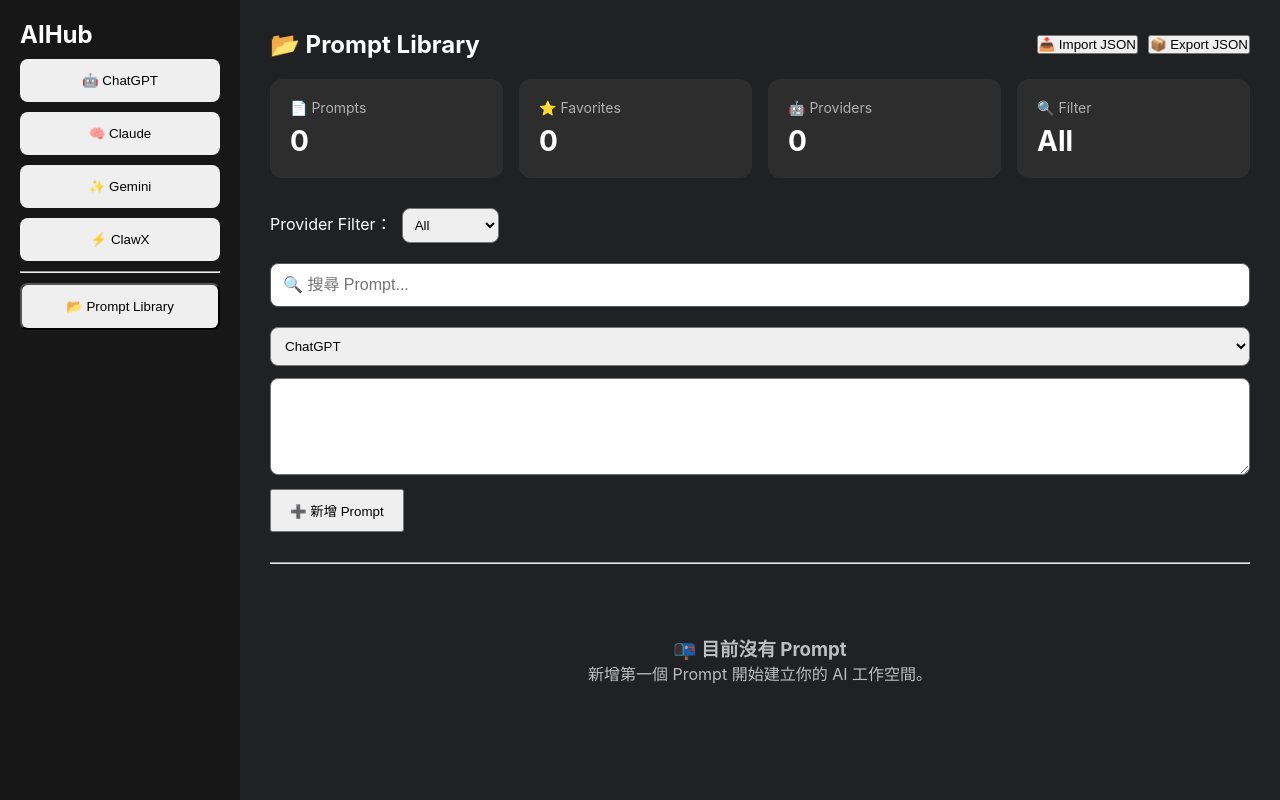
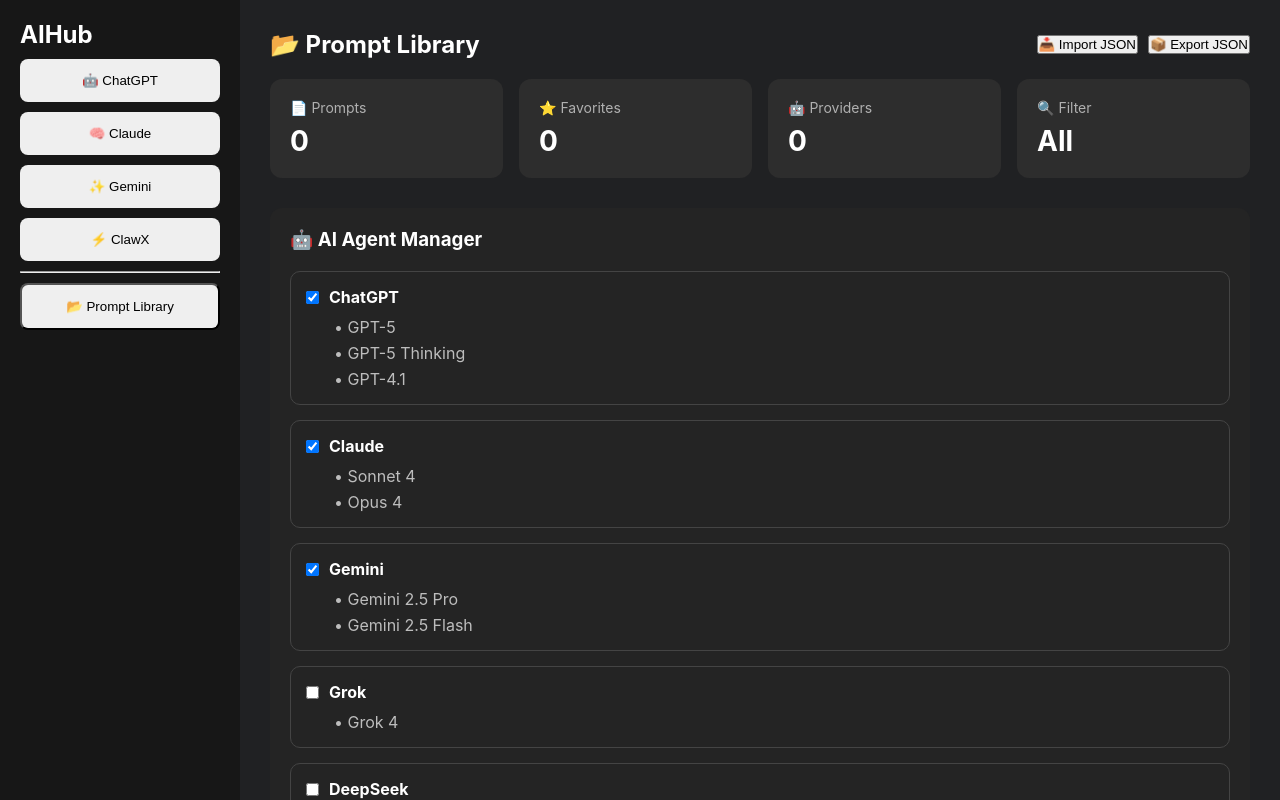
Before and after one commit to samaiai873-sudo/AIHub, a React (Vite) app: page / in a window 1280 px wide. Both pictures are taken after a click on the button "📂 Prompt Library". Built offline with nearby package versions, Linux system fonts and the light colour scheme.

Commit message:
feat: complete Sprint 5B AI Agent Manager

```diff
--- /dev/null
+++ b/src/components/AIAgentManager.tsx
@@ -0,0 +1,78 @@
+import { aiPlatforms } from "../data/aiPlatforms";
+import useAgents from "../hooks/useAgents";
+
+export default function AIAgentManager() {
+  const {
+    isEnabled,
+    toggleAgent,
+  } = useAgents();
+
+  return (
+    <div
+      style={{
+        background: "#242424",
+        borderRadius: 12,
+        padding: 20,
+        marginBottom: 25,
+      }}
+    >
+      <h3
+        style={{
+          marginTop: 0,
+          marginBottom: 20,
+        }}
+      >
+        🤖 AI Agent Manager
+      </h3>
+
+      {aiPlatforms.map((platform) => (
+        <div
+          key={platform.id}
+          style={{
+            border: "1px solid #444",
+            borderRadius: 10,
+            padding: 15,
+            marginBottom: 15,
+          }}
+        >
+          <div
+            style={{
+              display: "flex",
+              alignItems: "center",
+              gap: 10,
+              marginBottom: 10,
+            }}
+          >
+            <input
+              type="checkbox"
+              checked={isEnabled(platform.id)}
+              onChange={() =>
+                toggleAgent(platform.id)
+              }
+            />
+
+            <strong>
+              {platform.name}
+            </strong>
+          </div>
+
+          <div
+            style={{
+              marginLeft: 28,
+              color: "#bdbdbd",
+              display: "flex",
+              flexDirection: "column",
+              gap: 6,
+            }}
+          >
+            {platform.models.map((model) => (
+              <span key={model.id}>
+                • {model.name}
+              </span>
+            ))}
+          </div>
+        </div>
+      ))}
+    </div>
+  );
+}
--- a/src/components/PromptForm.tsx
+++ b/src/components/PromptForm.tsx
@@ -1,38 +1,116 @@
-import { providers } from "../data/providers";
+import { useEffect } from "react";
+
+import { aiPlatforms } from "../data/aiPlatforms";
+import useAgents from "../hooks/useAgents";
 
 type PromptFormProps = {
   value: string;
-  provider: string;
+  platform: string;
+  model: string;
   onChange: (value: string) => void;
-  onProviderChange: (provider: string) => void;
+  onPlatformChange: (platform: string) => void;
+  onModelChange: (model: string) => void;
   onSubmit: () => void;
 };
 
 export default function PromptForm({
   value,
-  provider,
+  platform,
+  model,
   onChange,
-  onProviderChange,
+  onPlatformChange,
+  onModelChange,
   onSubmit,
 }: PromptFormProps) {
+  const { enabledAgents } = useAgents();
+
+  const enabledPlatforms = aiPlatforms.filter((item) =>
+    enabledAgents.includes(item.id)
+  );
+
+  const currentPlatform =
+    enabledPlatforms.find((item) => item.id === platform) ??
+    enabledPlatforms[0];
+
+  useEffect(() => {
+    if (!currentPlatform) return;
+
+    if (platform !== currentPlatform.id) {
+      onPlatformChange(currentPlatform.id);
+      return;
+    }
+
+    const modelExists = currentPlatform.models.some(
+      (item) => item.id === model
+    );
+
+    if (!modelExists) {
+      onModelChange(currentPlatform.models[0].id);
+    }
+  }, [
+    currentPlatform,
+    platform,
+    model,
+    onPlatformChange,
+    onModelChange,
+  ]);
+
+  if (enabledPlatforms.length === 0) {
+    return (
+      <div
+        style={{
+          padding: 20,
+          borderRadius: 8,
+          background: "#2d2d2d",
+          color: "white",
+        }}
+      >
+        ⚠️ 請先到 AI Agent Manager 啟用至少一個 AI Platform。
+      </div>
+    );
+  }
+
   return (
     <>
+      <label>AI Platform</label>
+
       <select
-        value={provider}
-        onChange={(event) => onProviderChange(event.target.value)}
+        value={platform}
+        onChange={(event) =>
+          onPlatformChange(event.target.value)
+        }
         style={{
           width: "100%",
-          padding: "10px",
+          padding: 10,
           borderRadius: 8,
           marginBottom: 12,
           boxSizing: "border-box",
         }}
       >
-        {providers.map((item) => (
-          <option
-            key={item.id}
-            value={item.id}
-          >
+        {enabledPlatforms.map((item) => (
+          <option key={item.id} value={item.id}>
+            {item.icon} {item.name}
+          </option>
+        ))}
+      </select>
+
+      <label>Model</label>
+
+      <select
+        value={model}
+        onChange={(event) =>
+          onModelChange(event.target.value)
+        }
+        style={{
+          width: "100%",
+          padding: 10,
+          borderRadius: 8,
+          marginBottom: 12,
+          boxSizing: "border-box",
+        }}
+      >
+        {currentPlatform.models.map((item) => (
+          <option key={item.id} value={item.id}>
             {item.name}
           </option>
         ))}
@@ -40,7 +118,9 @@
 
       <textarea
         value={value}
-        onChange={(event) => onChange(event.target.value)}
+        onChange={(event) =>
+          onChange(event.target.value)
+        }
         rows={5}
         style={{
           width: "100%",
--- a/src/components/PromptLibrary.tsx
+++ b/src/components/PromptLibrary.tsx
@@ -6,6 +6,7 @@
 import SearchBar from "./SearchBar";
 import PromptToolbar from "./PromptToolbar";
 import DashboardStats from "./DashboardStats";
+import AIAgentManager from "./AIAgentManager";
 
 import usePrompts from "../hooks/usePrompts";
 import usePromptSearch from "../hooks/usePromptSearch";
@@ -15,15 +16,24 @@
   importPrompts,
 } from "../utils/promptImportExport";
 
-import { providers } from "../data/providers";
+import { aiPlatforms } from "../data/aiPlatforms";
 
 export default function PromptLibrary() {
   const [input, setInput] = useState("");
-  const [provider, setProvider] = useState("chatgpt");
+
+  const [platform, setPlatform] =
+    useState("chatgpt");
+
+  const [model, setModel] =
+    useState("gpt-5");
+
   const [search, setSearch] = useState("");
-  const [filterProvider, setFilterProvider] = useState("all");
 
-  const fileInputRef = useRef<HTMLInputElement>(null);
+  const [filterProvider, setFilterProvider] =
+    useState("all");
+
+  const fileInputRef =
+    useRef<HTMLInputElement>(null);
 
   const {
     prompts,
@@ -53,30 +63,35 @@
   const currentFilter =
     filterProvider === "all"
       ? "All"
-      : providers.find(
-          (item) => item.id === filterProvider
+      : aiPlatforms.find(
+          (item) =>
+            item.id === filterProvider
         )?.name ?? filterProvider;
 
   const handleAddPrompt = () => {
     addPrompt(
       input,
-  provider,
-  "gpt-5"
+      platform,
+      model
     );
+
     setInput("");
   };
 
   const handleImport = async (
     event: React.ChangeEvent<HTMLInputElement>
   ) => {
-    const file = event.target.files?.[0];
+    const file =
+      event.target.files?.[0];
 
     if (!file) return;
 
     try {
-      const items = await importPrompts(file);
+      const items =
+        await importPrompts(file);
 
-      const confirmed = window.confirm(
+      const confirmed =
+        window.confirm(
           "這將覆蓋目前所有 Prompt，是否繼續？"
         );
 
@@ -96,8 +111,13 @@
     }
   };
 
-  const copyPrompt = async (content: string) => {
-    await navigator.clipboard.writeText(content);
+  const copyPrompt = async (
+    content: string
+  ) => {
+    await navigator.clipboard.writeText(
+      content
+    );
+
     alert("已複製！");
   };
 
@@ -111,7 +131,8 @@
       <div
         style={{
           display: "flex",
-          justifyContent: "space-between",
+          justifyContent:
+            "space-between",
           alignItems: "center",
           marginBottom: 20,
         }}
@@ -125,8 +146,12 @@
         </h2>
 
         <PromptToolbar
-          onImport={() => fileInputRef.current?.click()}
-          onExport={() => exportPrompts(prompts)}
+          onImport={() =>
+            fileInputRef.current?.click()
+          }
+          onExport={() =>
+            exportPrompts(prompts)
+          }
         />
       </div>
 
@@ -136,6 +161,8 @@
         providers={providerCount}
         currentFilter={currentFilter}
       />
+
+      <AIAgentManager />
 
       <input
         ref={fileInputRef}
@@ -152,12 +179,16 @@
           marginBottom: 20,
         }}
       >
-        <label>Provider Filter：</label>
+        <label>
+          Platform Filter：
+        </label>
 
         <select
           value={filterProvider}
           onChange={(event) =>
-            setFilterProvider(event.target.value)
+            setFilterProvider(
+              event.target.value
+            )
           }
           style={{
             marginLeft: 10,
@@ -169,14 +200,16 @@
             All
           </option>
 
-          {providers.map((item) => (
+          {aiPlatforms.map(
+            (item) => (
               <option
                 key={item.id}
                 value={item.id}
               >
                 {item.name}
               </option>
-          ))}
+            )
+          )}
         </select>
       </div>
 
@@ -187,9 +220,13 @@
 
       <PromptForm
         value={input}
-        provider={provider}
+        platform={platform}
+        model={model}
         onChange={setInput}
-        onProviderChange={setProvider}
+        onPlatformChange={
+          setPlatform
+        }
+        onModelChange={setModel}
         onSubmit={handleAddPrompt}
       />
 
@@ -199,14 +236,21 @@
         }}
       />
 
-      {filteredPrompts.length === 0 ? (
+      {filteredPrompts.length ===
+      0 ? (
         <EmptyState />
       ) : (
         <PromptList
-          prompts={filteredPrompts}
+          prompts={
+            filteredPrompts
+          }
           onCopy={copyPrompt}
-          onDelete={deletePrompt}
-          onToggleFavorite={toggleFavorite}
+          onDelete={
+            deletePrompt
+          }
+          onToggleFavorite={
+            toggleFavorite
+          }
           onUpdate={(
             id,
             content,
--- /dev/null
+++ b/src/hooks/useAgents.ts
@@ -0,0 +1,42 @@
+import useLocalStorage from "./useLocalStorage";
+
+const DEFAULT_AGENTS = [
+  "chatgpt",
+  "claude",
+  "gemini",
+];
+
+export default function useAgents() {
+  const [enabledAgents, setEnabledAgents] =
+    useLocalStorage<string[]>(
+      "aihub-enabled-agents",
+      DEFAULT_AGENTS
+    );
+
+  const isEnabled = (platform: string) => {
+    return enabledAgents.includes(platform);
+  };
+
+  const toggleAgent = (platform: string) => {
+    setEnabledAgents((prev) => {
+      if (prev.includes(platform)) {
+        return prev.filter(
+          (item) => item !== platform
+        );
+      }
+
+      return [...prev, platform];
+    });
+  };
+
+  const enableAll = () => {
+    setEnabledAgents(DEFAULT_AGENTS);
+  };
+
+  return {
+    enabledAgents,
+    isEnabled,
+    toggleAgent,
+    enableAll,
+  };
+}
```
Lines whose indentation alone changed are shown as unchanged.
